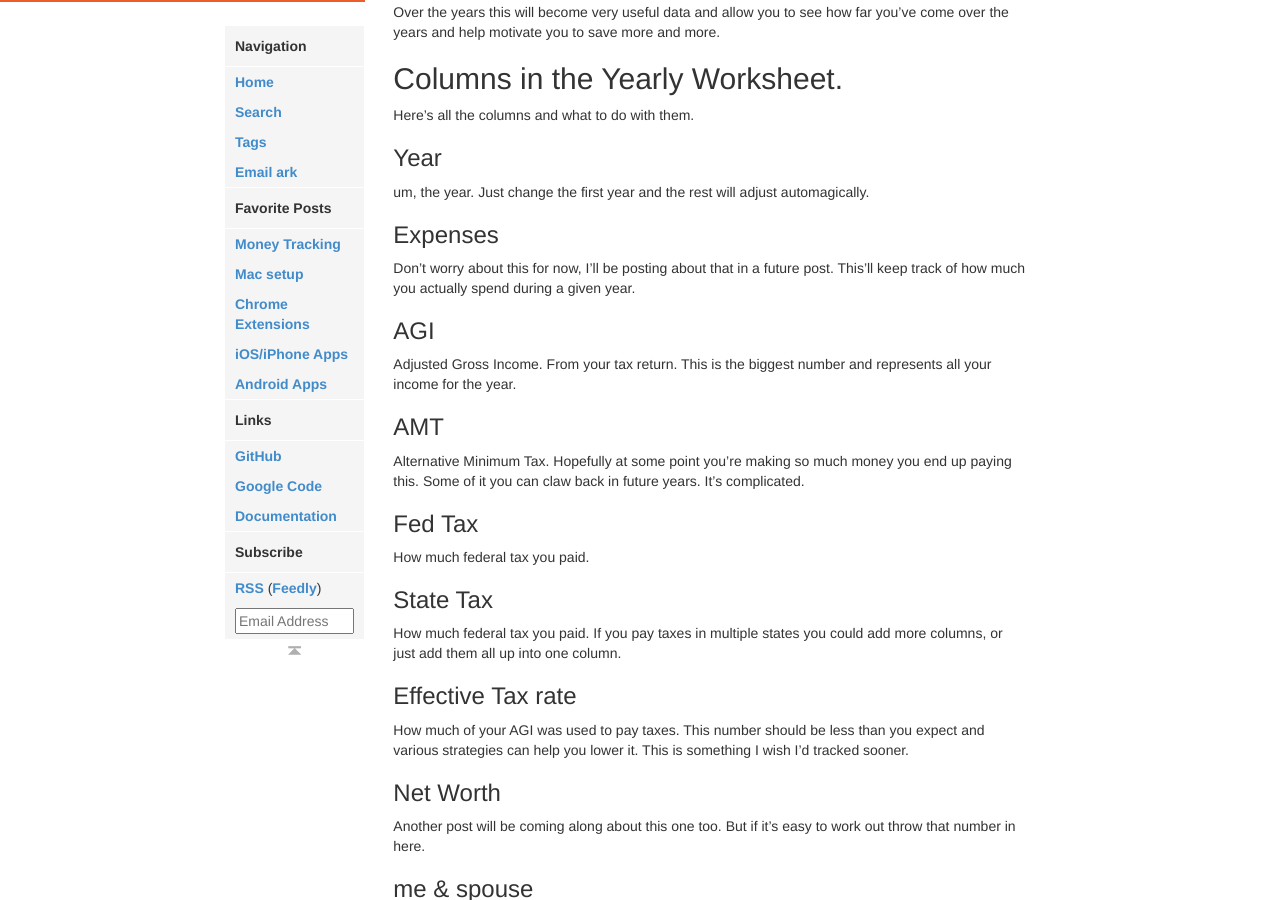
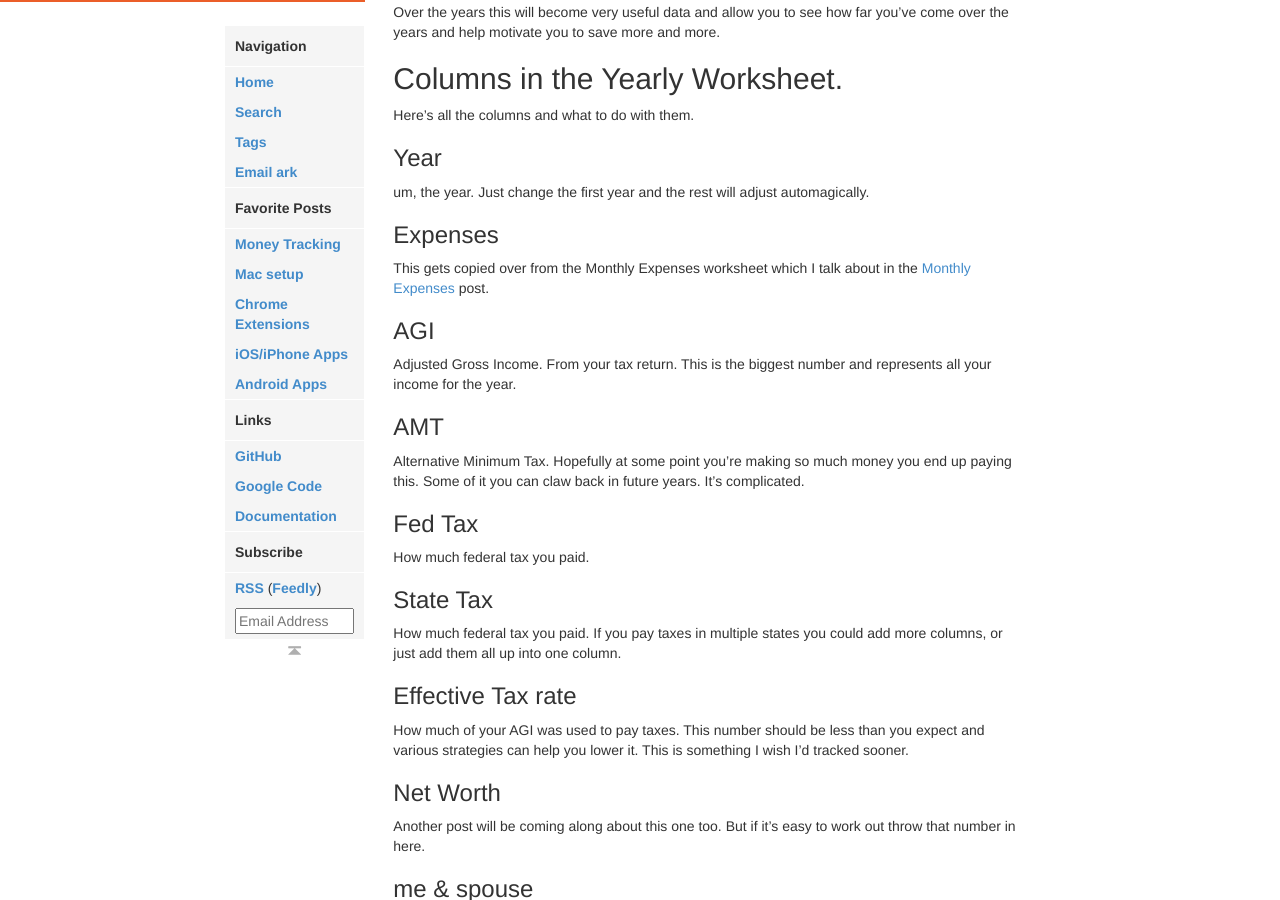
Before and after one commit to arkarkark/arkarkark.github.io, a Jekyll site: the page built from _posts/2018-09-23-track-your-money-yearly.md, in a window 1280 px wide and 900 px high, scrolled down 609 px. Built offline with Jekyll 4.4.1, drawn with Linux system fonts in a browser that asks for light colours; some web fonts are replaced.

Commit message:
update to link to monthly expenses from yearly expenses

```diff
--- a/_posts/2018-09-23-track-your-money-yearly.md
+++ b/_posts/2018-09-23-track-your-money-yearly.md
@@ -35,7 +35,7 @@ um, the year. Just change the first year and the rest will adjust automagically.
 
 ###  Expenses
 
-Don't worry about this for now, I'll be posting about that in a future post. This'll keep track of how much you actually spend during a given year.
+This gets copied over from the Monthly Expenses worksheet which I talk about in the [Monthly Expenses](/2018/09/track-your-expenses-monthly) post.
 
 ###  AGI
 
```
